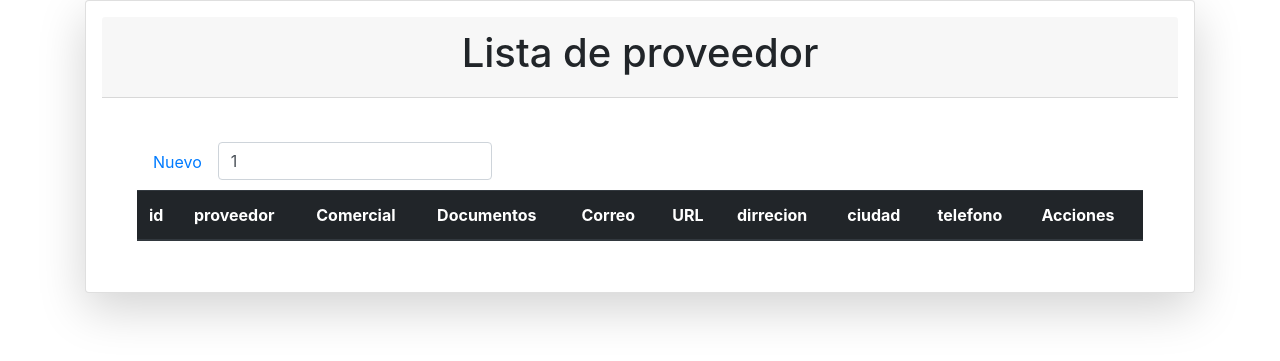
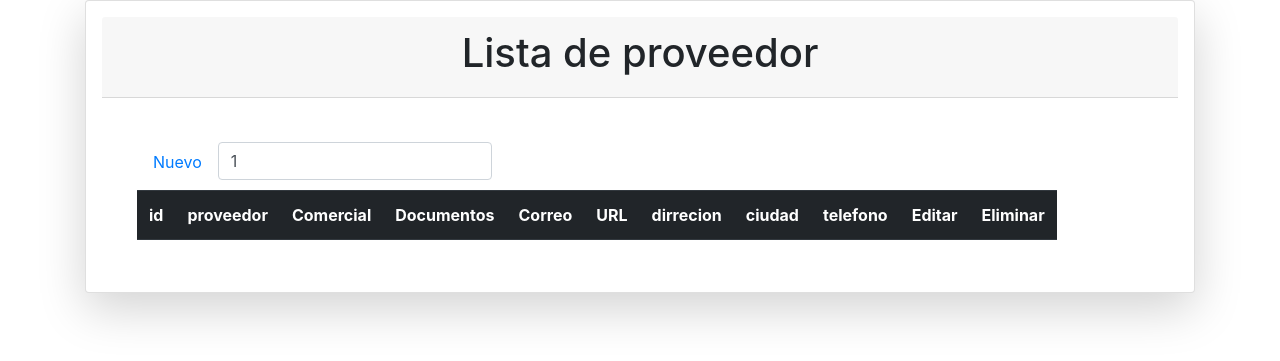
Before and after one commit to garbf1996/Sistema_v1.0, a PHP site: page /buscar_proveedor.php?busqueda=1 in a window 1280 px wide. Shown: the part 56-417 px from the top of the page. Run offline with PHP 8.4, Linux system fonts and the light colour scheme; a user stored in the database is signed in; data that the repository does not hold is empty.

Commit message:
21/4/2022

```diff
--- a/buscar_proveedor.php
+++ b/buscar_proveedor.php
@@ -49,7 +49,7 @@ include "nav.php";
                 </form>
             <br>
             <br>
-           <table class="table">
+           <table class="table table-responsive table-hover">
             <thead class="thead-dark">
               <tr>
               <th scope="col">id</th>
@@ -61,7 +61,8 @@ include "nav.php";
                 <th scope="col">dirrecion</th>
                 <th scope="col">ciudad</th>
                 <th scope="col">telefono</th>
-                <th scope="col">Acciones</th>
+                <th scope="col">Editar</th>
+                <th scope="col">Eliminar</th>
                  </thead>
                  <tbody>
                   <tr>
@@ -129,15 +130,15 @@ include "nav.php";
                     <td><?php echo $data["telefono"];?></td>
                     <td>
 
-                      <a href="edit_proveedor.php?id=<?php echo $data["idproveedor"];?>">Editar</a> |
+                      <a href="edit_proveedor.php?id=<?php echo $data["idproveedor"];?>">Editar</a>
                       <?php
                       if($_SESSION['idrol'] ==1 || $_SESSION['idrol'] ==3){
-
                       ?>
-                      <a href="eliminar_confimar_proveedor.php?id=<?php echo $data["idproveedor"];?>">Eliminar</a>
-
                       <?php }
                       ?>
+                    </td>
+                    <td>
+                    <a href="eliminar_confimar_proveedor.php?id=<?php echo $data["idproveedor"];?>">Eliminar</a>
                     </td>
                    </tr>
                    <?php
```
Also changed, not shown: buscar_producto.php (+2 -5 lines).
